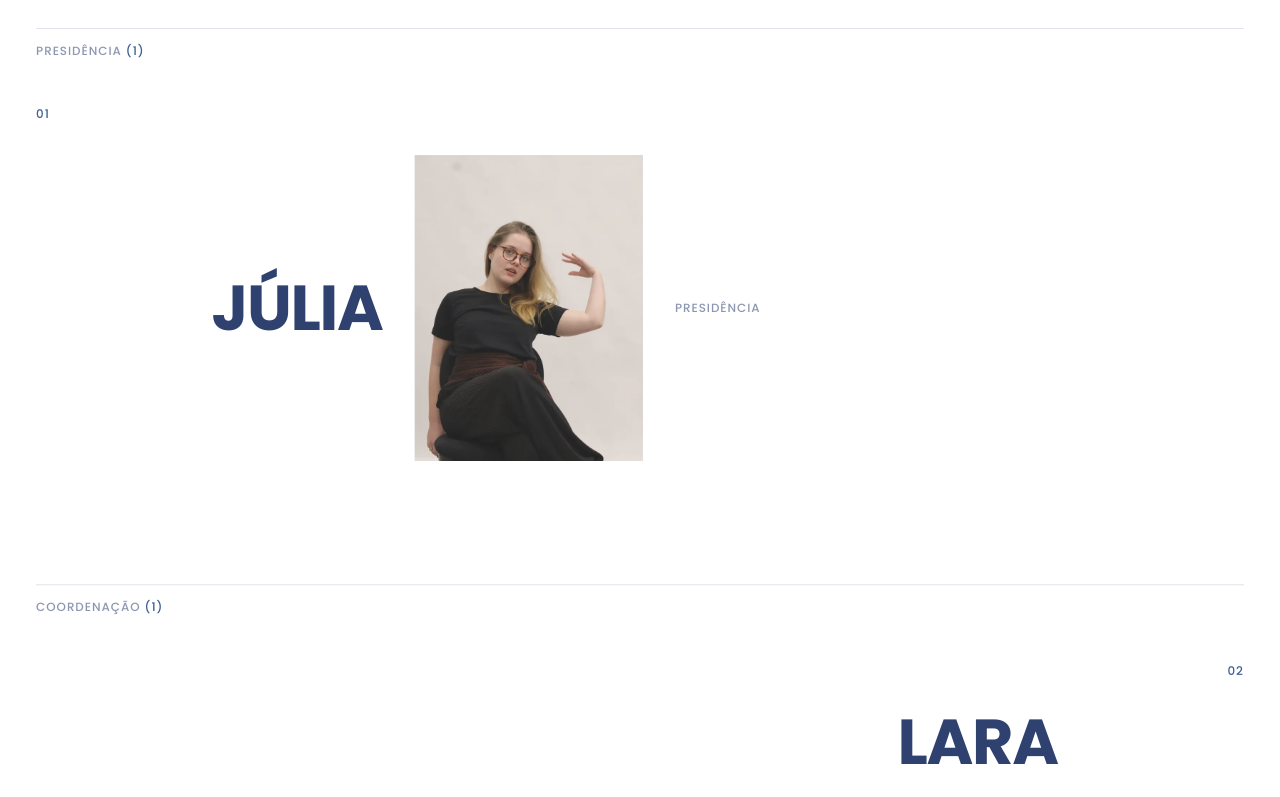
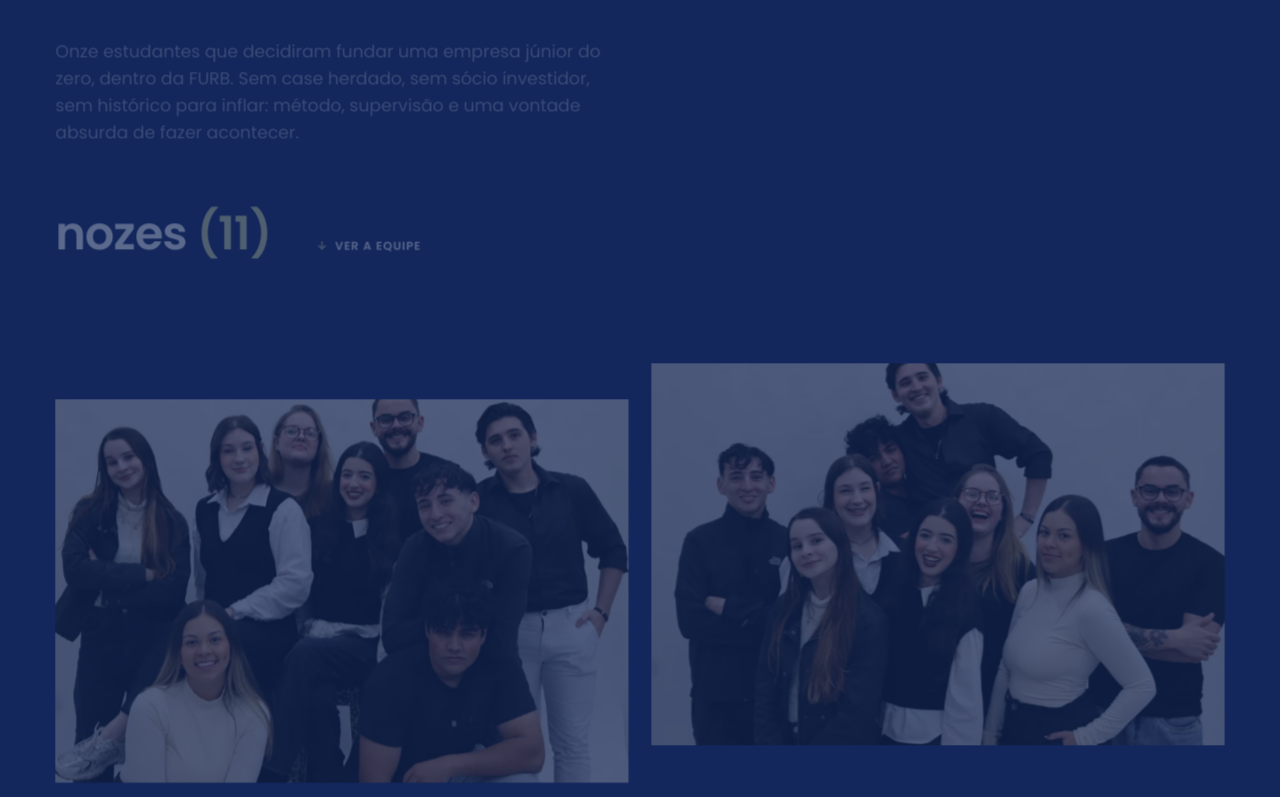
Before and after one commit to NathanAlmeida2006/nexxus, a React (Vite) app in the folder código/: page /equipe in a window 1280 px wide. Shown: the part 300-1097 px from the top of the page. Built offline with nearby package versions, Linux system fonts and the light colour scheme.

Commit message:
feat: hero da /equipe com contador cru e mosaico em parallax
Co-Authored-By: Claude Opus 4.8 <noreply@anthropic.com>

```diff
--- /dev/null
+++ b/código/src/components/sections/TeamHero/TeamHero.jsx
@@ -0,0 +1,70 @@
+import { equipe } from '../../../data/content'
+import useCountUp from '../../../hooks/useCountUp'
+import useParallax from '../../../hooks/useParallax'
+import useReveal from '../../../hooks/useReveal'
+import RevealText from '../../ui/RevealText'
+import TextCta from '../../ui/TextCta'
+import styles from './TeamHero.module.css'
+
+/* Contador cru no padrão da referência: o número exposto como elemento gráfico */
+function Contador({ value, label }) {
+  const [ref, atual] = useCountUp(value)
+  return (
+    <p ref={ref} className={styles.contador}>
+      {label} <span>({atual})</span>
+    </p>
+  )
+}
+
+/* Cada item precisa da própria chamada de hook — daí o componente separado */
+function ItemMosaico({ item, index }) {
+  const fotoRef = useParallax(index % 2 ? 0.94 : 0.88)
+  return (
+    <li
+      className={`${styles.item} reveal reveal-tilt`}
+      data-orientacao={item.orientacao}
+      style={{ '--i': index }}
+    >
+      <img
+        ref={fotoRef}
+        className={styles.foto}
+        src={`${item.base}-1600.webp`}
+        srcSet={`${item.base}-900.webp 900w, ${item.base}-1600.webp 1600w`}
+        sizes="(max-width: 760px) 92vw, 45vw"
+        alt={item.alt}
+        loading={index < 2 ? 'eager' : 'lazy'}
+        decoding="async"
+      />
+    </li>
+  )
+}
+
+export default function TeamHero() {
+  const ref = useReveal({ threshold: 0.05 })
+  const { hero, mosaic } = equipe
+
+  return (
+    <section className={`section ${styles.hero}`} data-theme="navy" ref={ref}>
+      <div className="container">
+        <p className="micro reveal" style={{ '--i': 0 }}>
+          {hero.kicker}
+        </p>
+        <RevealText as="h1" lines={hero.titleLines} split="chars" startIndex={1} />
+        <p className={`${styles.lead} reveal`} style={{ '--i': 2 }}>
+          {hero.lead}
+        </p>
+        <div className={`${styles.meta} reveal`} style={{ '--i': 3 }}>
+          <Contador value={hero.counter.value} label={hero.counter.label} />
+          <TextCta href={hero.cta.href} glyph="↓">
+            {hero.cta.label}
+          </TextCta>
+        </div>
+        <ul className={styles.mosaico}>
+          {mosaic.map((item, i) => (
+            <ItemMosaico key={item.base} item={item} index={i} />
+          ))}
+        </ul>
+      </div>
+    </section>
+  )
+}
--- /dev/null
+++ b/código/src/components/sections/TeamHero/TeamHero.module.css
@@ -0,0 +1,85 @@
+/* Primeiro capítulo da rota: precisa de respiro para o header fixo */
+.hero {
+  padding-top: calc(var(--header-h) + clamp(3rem, 10vw, 8rem));
+}
+
+.lead {
+  max-width: 52ch;
+  margin-top: clamp(1.5rem, 3vw, 2.5rem);
+  font-size: clamp(1.05rem, 1.4vw, 1.35rem);
+  color: var(--muted);
+}
+
+.meta {
+  display: flex;
+  flex-wrap: wrap;
+  align-items: baseline;
+  gap: clamp(1rem, 4vw, 3rem);
+  margin-top: clamp(2rem, 5vw, 3.5rem);
+}
+
+.contador {
+  font-size: clamp(1.75rem, 4vw, 3rem);
+  font-weight: 600;
+  letter-spacing: -0.02em;
+  text-transform: lowercase;
+}
+
+.contador span {
+  color: var(--accent);
+  font-variant-numeric: tabular-nums;
+}
+
+/*
+ * Grade de 6 colunas: as duas horizontais ocupam 3 cada (uma linha),
+ * as três verticais ocupam 2 cada (linha seguinte). Ritmo assimétrico
+ * pelo deslocamento vertical dos ímpares, não por tamanhos aleatórios.
+ */
+.mosaico {
+  display: grid;
+  grid-template-columns: repeat(6, minmax(0, 1fr));
+  gap: clamp(0.75rem, 2vw, 1.5rem);
+  margin-top: clamp(3rem, 8vw, 6rem);
+}
+
+.item {
+  position: relative;
+  overflow: hidden;
+  background: rgb(255 255 255 / 6%);
+}
+
+.item[data-orientacao='h'] {
+  grid-column: span 3;
+  aspect-ratio: 3 / 2;
+}
+
+.item[data-orientacao='v'] {
+  grid-column: span 2;
+  aspect-ratio: 2 / 3;
+}
+
+.item:nth-child(odd) {
+  margin-top: clamp(0.75rem, 3vw, 2.5rem);
+}
+
+.foto {
+  position: absolute;
+  inset: -6% 0;
+  width: 100%;
+  height: 112%;
+  object-fit: cover;
+}
+
+@media (max-width: 760px) {
+  .mosaico {
+    grid-template-columns: repeat(2, minmax(0, 1fr));
+  }
+
+  .item[data-orientacao='h'] {
+    grid-column: span 2;
+  }
+
+  .item[data-orientacao='v'] {
+    grid-column: span 1;
+  }
+}
--- a/código/src/pages/Equipe.jsx
+++ b/código/src/pages/Equipe.jsx
@@ -1,5 +1,11 @@
+import TeamHero from '../components/sections/TeamHero/TeamHero'
 import TeamRoster from '../components/sections/TeamRoster/TeamRoster'
 
 export default function Equipe() {
-  return <TeamRoster />
+  return (
+    <>
+      <TeamHero />
+      <TeamRoster />
+    </>
+  )
 }
```
